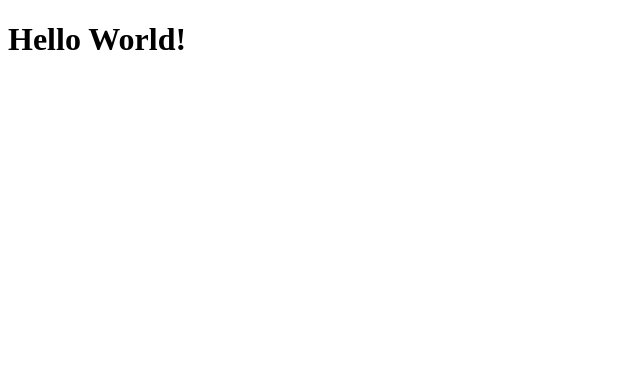
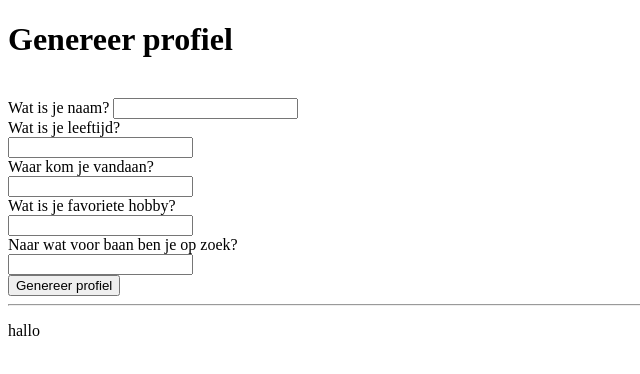
Before and after one commit to Jcuperus/jcuperus.github.io, a plain HTML site: page index.html in a window 1280 px wide. Shown: the whole page, without its empty margins (0-640 px from the left). Drawn offline with Linux system fonts and the light colour scheme.

Commit message:
Basic text generation, output to template

```diff
--- a/index.html
+++ b/index.html
@@ -1,8 +1,29 @@
 <!DOCTYPE html>
 <html>
 	<head>
+		<script src="./scripts/generate-profile.js"></script>
 	</head>
 	<body>
-		<h1>Hello World!</h1>
+		<div>
+			<h1>Genereer profiel</h1><br>
+			<label for="name">Wat is je naam?</label>
+			<input type="text" id="name" name="name"><br>
+			<label for="age">Wat is je leeftijd?</label><br>
+			<input type="text" id="age" name="age"><br>
+			<label for="city">Waar kom je vandaan?</label><br>
+			<input type="text" id="city" name="city"><br>
+			<label for="hobby">Wat is je favoriete hobby?</label><br>
+			<input type="text" id="hobby" name="hobby"><br>
+			<label for="job">Naar wat voor baan ben je op zoek?</label><br>
+			<input type="text" id="job" name="job"><br>
+			<button id="submit-button" onclick="generateText()">Genereer profiel</button>
+		</div>
+		<hr>
+		<div>
+			<p id="profile-text">
+				hallo
+			</p>
+		</div>
+
 	</body>
 </html>
--- /dev/null
+++ b/scripts/generate-profile.js
@@ -0,0 +1,11 @@
+function generateText() {
+    var name = document.getElementById('name').value;
+    var age  = document.getElementById('age').value;
+    var city = document.getElementById('city').value;
+    var hobby = document.getElementById('hobby').value;
+    var job = document.getElementById('job').value;
+
+    var text = name + " " + age + " " + city + " " + hobby + " " + job;
+
+    document.getElementById("profile-text").innerHTML = text;
+}
```
